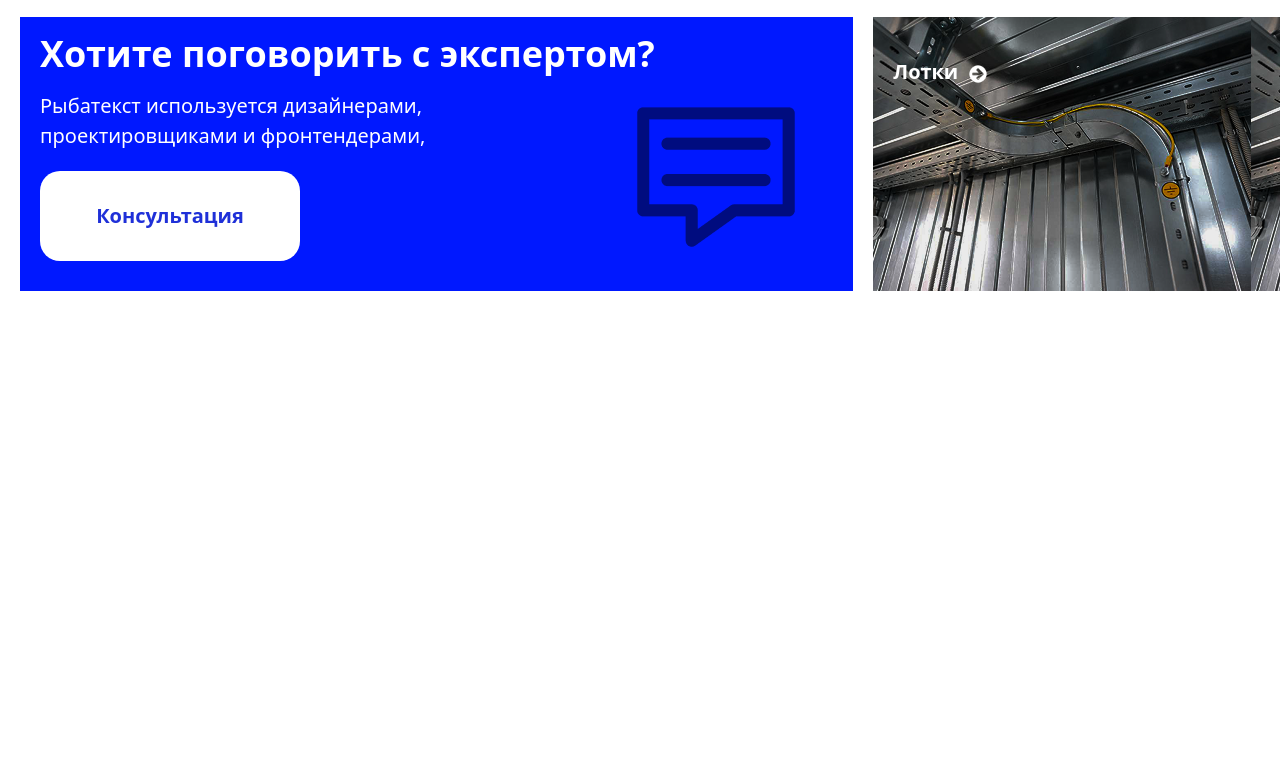
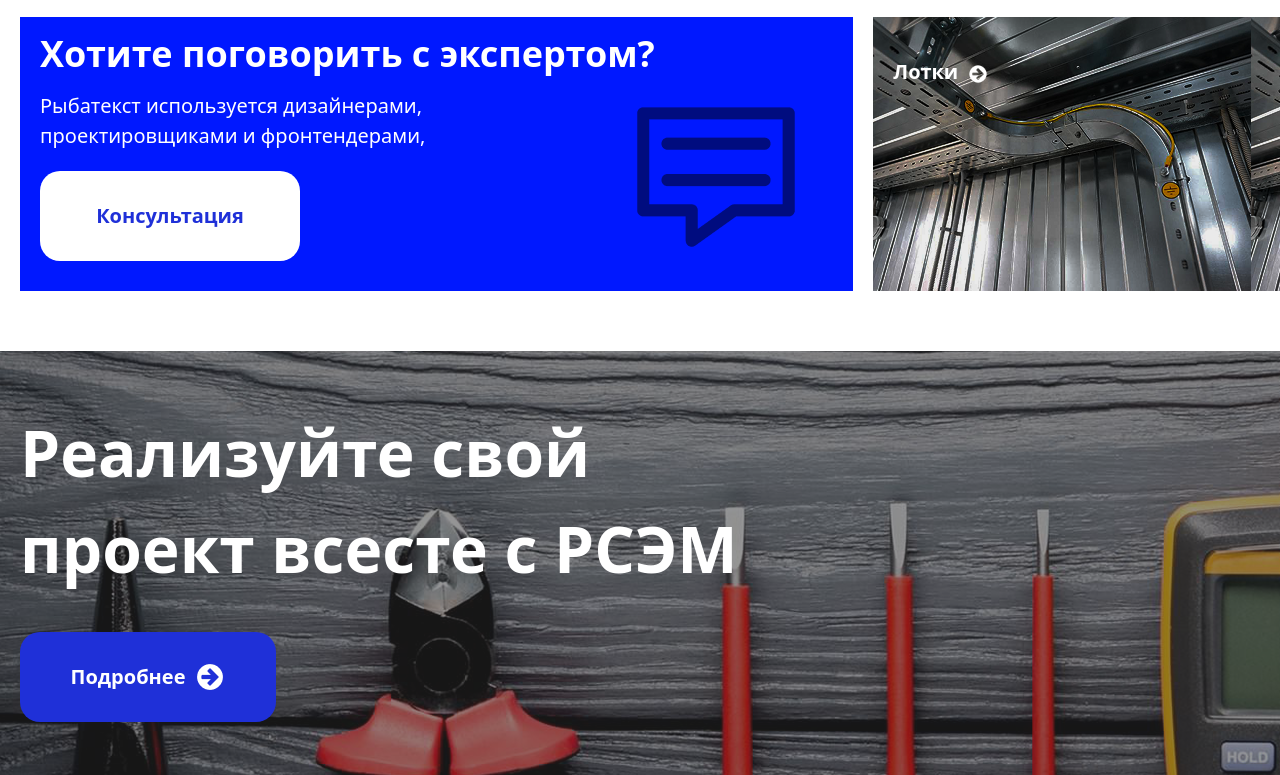
Before and after one commit to JM-2007-07/Boxes, a website: page index.html in a window 1280 px wide. Shown: the part 2705-3480 px from the top of the page. Before the commit the page ends 3016 px from the top, so only its background shows below. Drawn offline with Linux system fonts and the light colour scheme.

Commit message:
4th section

```diff
--- a/index.html
+++ b/index.html
@@ -130,5 +130,17 @@
             </p>
         </div>
     </section>
+
+    <section class="w-full mt-10 h-[424px]" style="background-image: url(./Image/image\ 76.png);">
+        <div class="w-full h-full bg-[#2D2D2D80]">
+            <div class="w-full h-106 m-auto p-5 lg:w-[1300px] flex flex-col gap-[35px] text-white items-center justify-center lg:items-start">
+                <h1 class="text-[30px] text-center lg:text-start lg:text-[64px] font-bold lg:w-[800px]">Реализуйте свой проект всесте с РСЭМ</h1>
+                <button class="w-[256px] h-[90px] rounded-[20px] flex gap-2.5 justify-center items-center bg-[#1F30D8]">
+                    <p class="text-[20px] font-bold">Подробнее</p>
+                    <img class="w-[30px] h-[30px]" src="./Image/arrow-35 1.png" alt="">
+                </button>
+            </div>
+        </div>
+    </section>
 </body>
 </html>
```
Also changed, not shown: Image/image 76.png (added), src/output.css, 1 other file.
